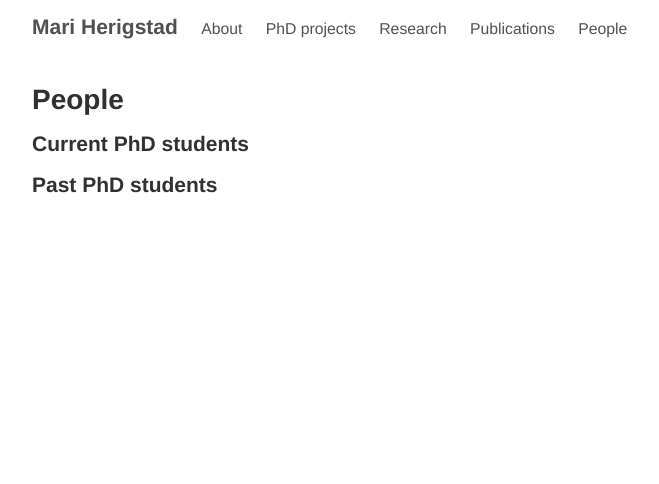
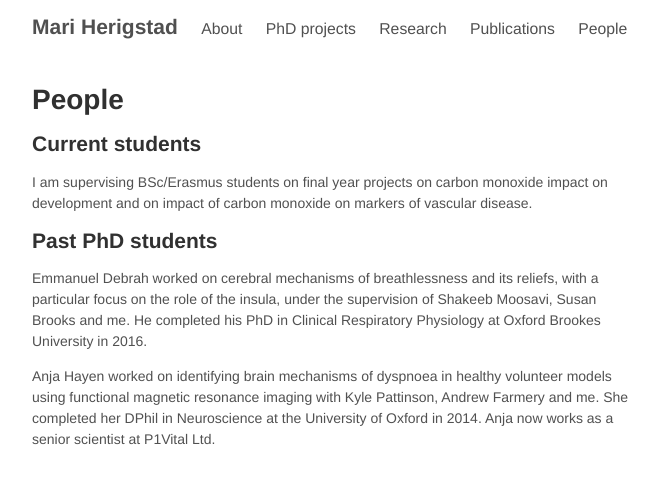
Before and after one commit to mariherigstad/mariherigstad.github.io, a Jekyll site: the page built from people.md, in a window 1280 px wide. Shown: the top 484 px of the page, without its empty margins (307-966 px from the left). Built offline with Jekyll 4.4.1, drawn with Linux system fonts in a browser that asks for light colours.

Commit message:
Update people.md

```diff
--- a/people.md
+++ b/people.md
@@ -3,7 +3,10 @@
 title: People
 ---
 
-## Current PhD students
-
+## Current students
+I am supervising BSc/Erasmus students on final year projects on carbon monoxide impact on development and on impact of carbon monoxide on markers of vascular disease.
 
 ## Past PhD students
+Emmanuel Debrah worked on cerebral mechanisms of breathlessness and its reliefs, with a particular focus on the role of the insula, under the supervision of Shakeeb Moosavi, Susan Brooks and me. He completed his PhD in Clinical Respiratory Physiology at Oxford Brookes University in 2016.
+
+Anja Hayen worked on identifying brain mechanisms of dyspnoea in healthy volunteer models using functional magnetic resonance imaging with Kyle Pattinson, Andrew Farmery and me. She completed her DPhil in Neuroscience at the University of Oxford in 2014. Anja now works as a senior scientist at P1Vital Ltd.
```
